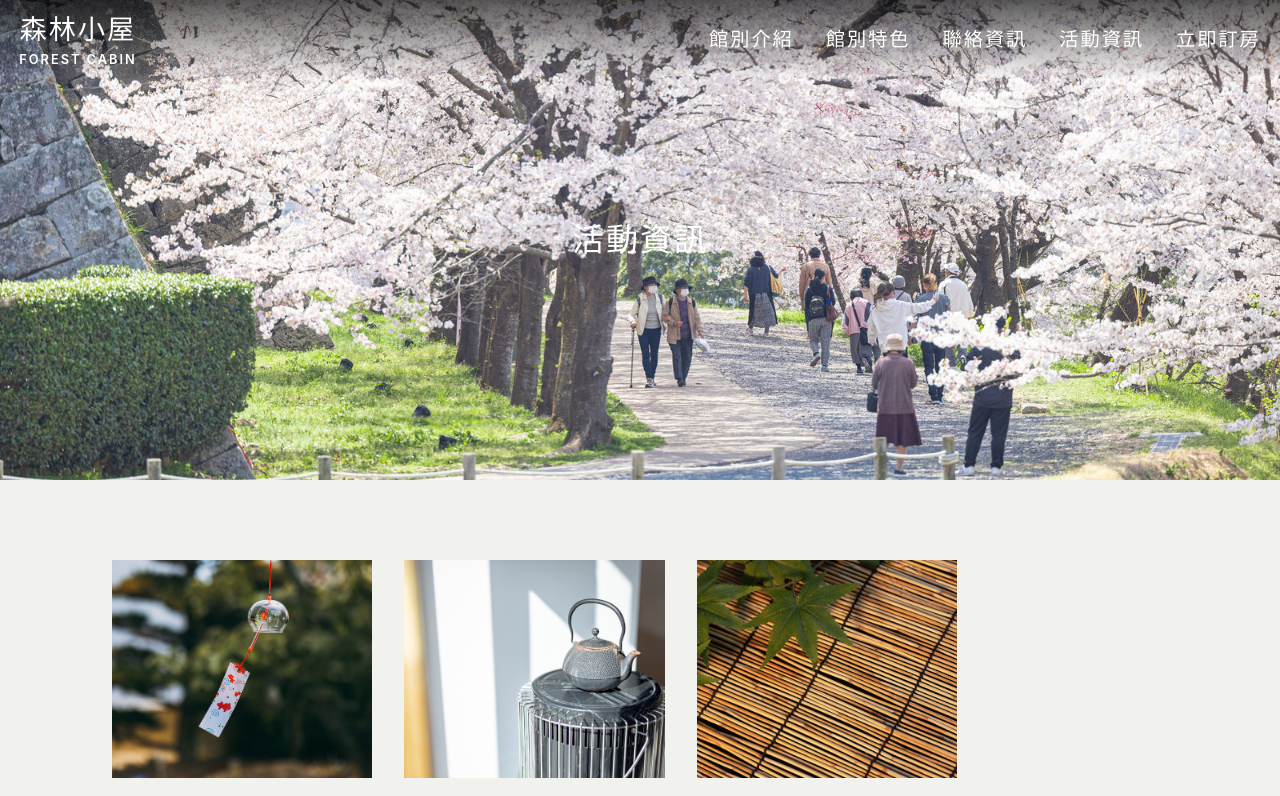
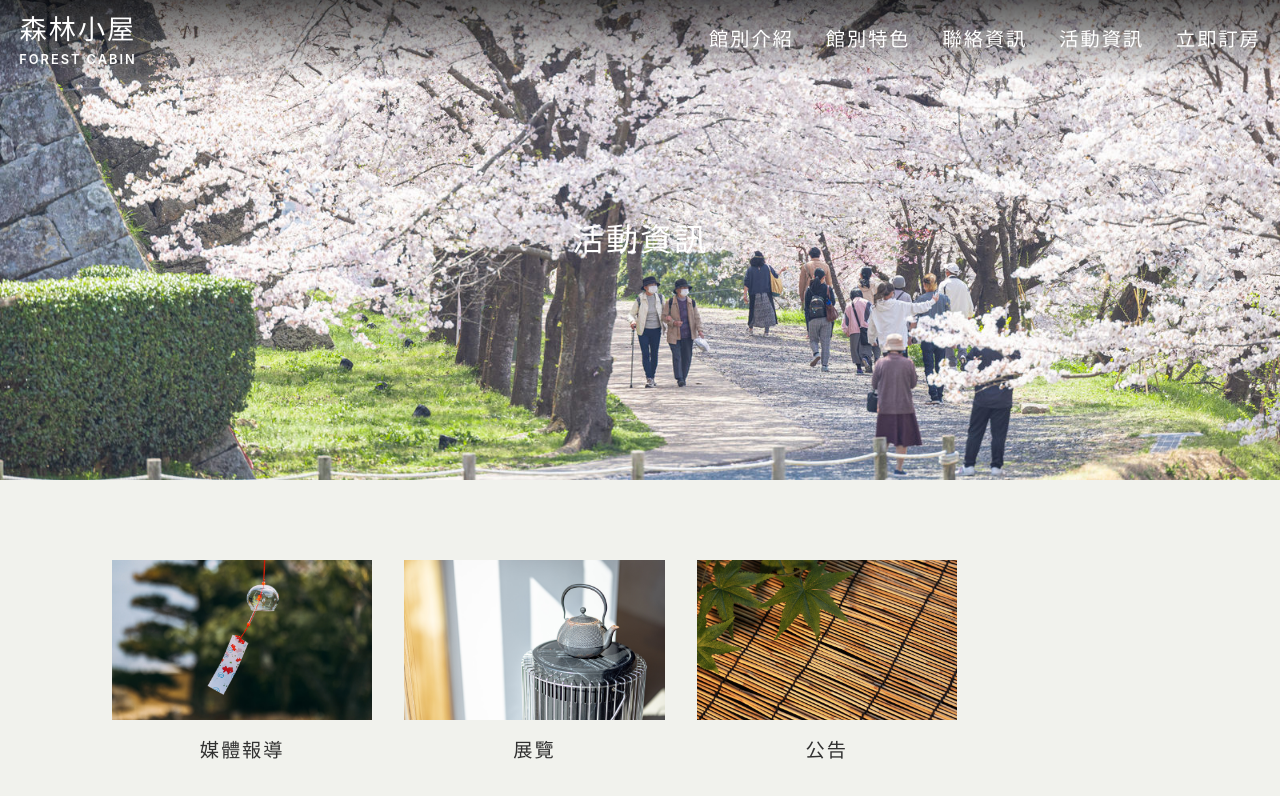
Before and after one commit to winnie0920/forest-house, a Vue app: page /#/information in a window 1280 px wide. Shown: the top 796 px of the page. Built offline with nearby package versions, Linux system fonts and the light colour scheme.

Commit message:
feat: 修正圖片框以及大小

```diff
--- a/src/views/Information.vue
+++ b/src/views/Information.vue
@@ -19,7 +19,9 @@ const getImageUrl = (id) => {
       <div class="new-container">
         <div class="new-card" :key="i.id" v-for="i in informationData">
           <a href="#">
-            <img :src="getImageUrl(i.id)" />
+            <div class="new-img">
+              <img :src="getImageUrl(i.id)" />
+            </div>
             <p>{{ i.p }}</p>
           </a>
         </div>
@@ -30,4 +32,10 @@ const getImageUrl = (id) => {
 
 <style lang="scss" scoped>
 @import "src/assets/css/_variable.scss";
+.new-img {
+  height: 10rem;
+  @media only screen and (max-width: $bp-largest) {
+    height: 15rem;
+  }
+}
 </style>
```
